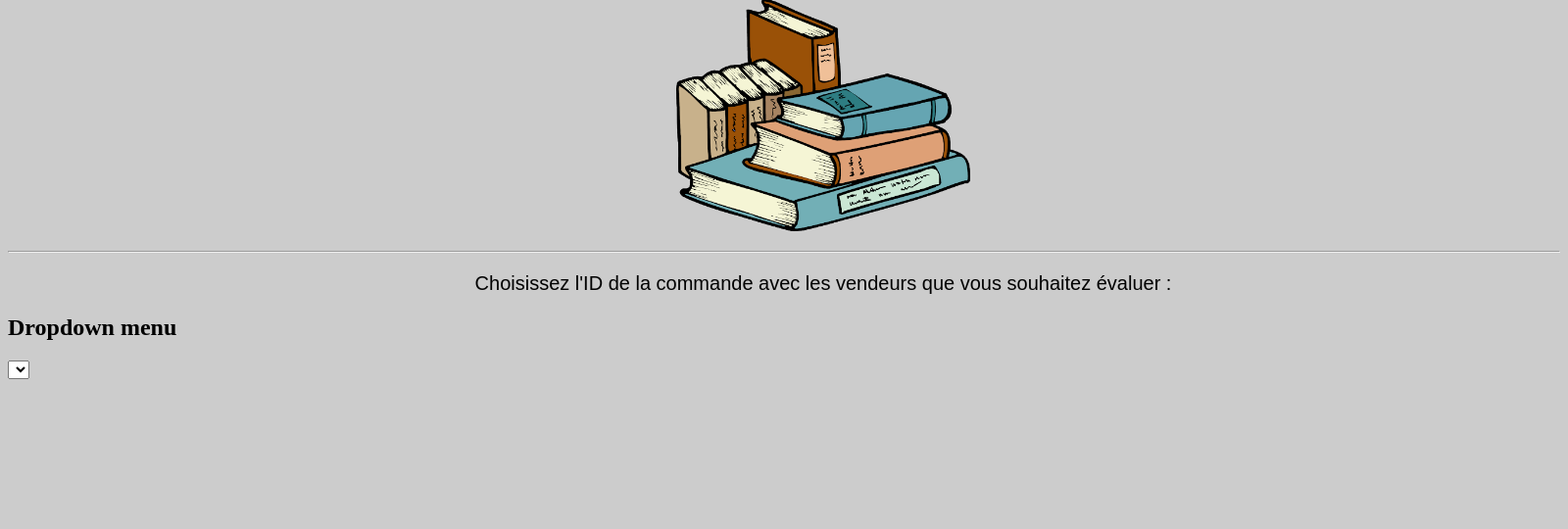
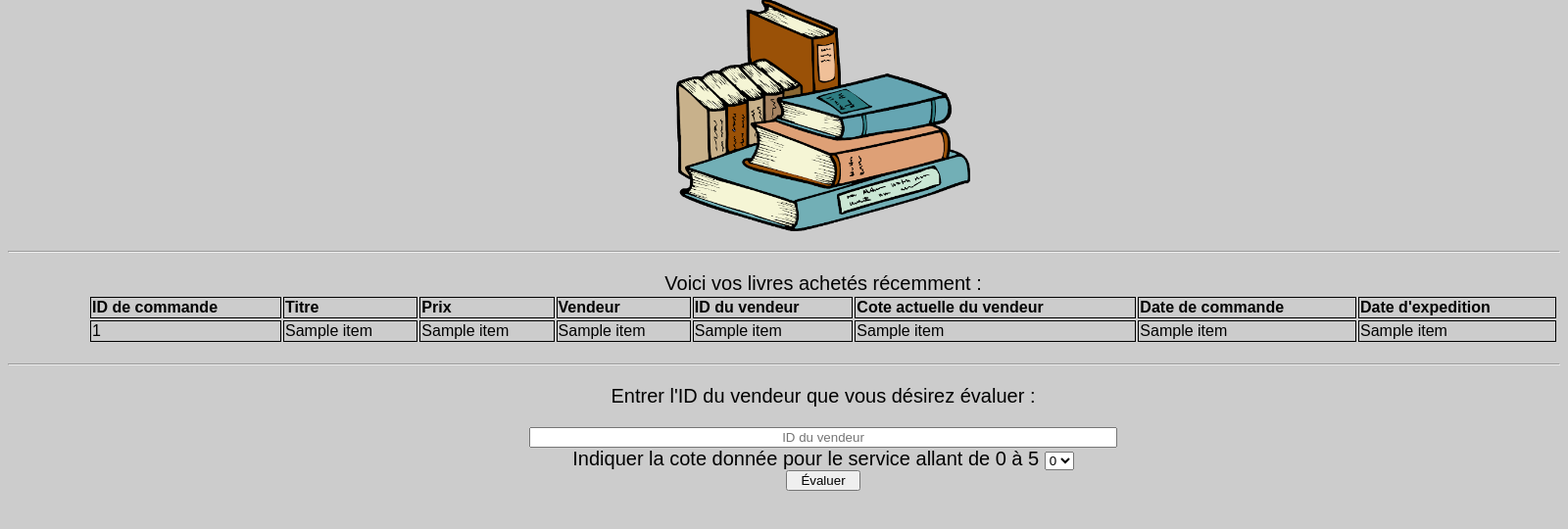
Before and after one commit to NicLeBlanc/GLO-2005_TP, a Flask app: template templates/evaluation_vendeur.html in a window 1600 px wide. Shown: the part 94-634 px from the top of the page at 98% size. Run offline with Flask 2, Linux system fonts and the light colour scheme; the template is opened without the code that fills it: most values are stand-ins (such as "Sample title", 1, 10 or a date in 2020); lists and menus that the app fills with data are empty.

Commit message:
Ajout évaluation des vendeurs

```diff
--- a/app.py
+++ b/app.py
@@ -12,10 +12,7 @@ conn = connection()
 
 @app.route("/", methods=['POST', 'GET'])
 def main():
-    cmd = 'SELECT * FROM Livres ORDER BY annee_publication DESC limit 10;'
-    cur = conn.cursor()
-    cur.execute(cmd)
-    info = cur.fetchall()
+    info = select_books_recent()
     return render_template('login.html', livres=info)
 
 @app.route("/login", methods=['POST'])
@@ -147,6 +144,22 @@ def payer_commande():
 
     return render_template('paiement.html')
 
+@app.route("/evaluation", methods=['GET', 'POST'])
+def evaluation():
+    commandes = ligne_commande(ProfileUtilisateur["courriel"])
+    id_vendeur = request.form.get('ID_vendeur')
+    if id_vendeur:
+        cote = request.form.get('cote')
+        commande_vendeur = commande_par_vendeur(ProfileUtilisateur["courriel"],id_vendeur)
+        eval_vendeur = eval_par_vendeur(ProfileUtilisateur["courriel"],id_vendeur)
+        if commande_vendeur > eval_vendeur:
+            insert_review(ProfileUtilisateur["courriel"],id_vendeur,cote)
+            message = "Merci pour votre évaluation !"
+            return render_template('evaluation_vendeur.html', commandes=commandes, message=message)
+        else:
+            message = "Vous avez déjà évalué ce vendeur"
+            return render_template('evaluation_vendeur.html', commandes=commandes, message=message)
+    return render_template('evaluation_vendeur.html', commandes=commandes)
 
 if __name__ == "__main__":
     app.secret_key = 'super secret key'
--- a/templates/evaluation_vendeur.html
+++ b/templates/evaluation_vendeur.html
@@ -11,10 +11,52 @@
 <p><img src="/static/test123.png" alt="Image accueil" class="centre_image"></p>
 <hr>
 <body>
-<p class="centre_texte"> Choisissez l'ID de la commande avec les vendeurs que vous souhaitez &eacutevaluer :
+<p class="centre_texte"> Voici vos livres achet&eacutes r&eacutecemment :
 <br>
-  <h2>Dropdown menu</h2>
-  <select id="select-menu" onchange="OnSelectChange()"></select>
-  <div id_commande="select-result-container"></div>
+ <table class="a">
+  <tr>
+    <th>ID de commande</th>
+    <th>Titre</th>
+    <th>Prix</th>
+    <th>Vendeur</th>
+    <th>ID du vendeur</th>
+    <th>Cote actuelle du vendeur</th>
+    <th>Date de commande</th>
+    <th>Date d'expedition</th>
+  </tr>
+    {% for item in commandes %}
+  <tr>
+    <td>{{item[0]}}</td>
+    <td>{{item[1]}}</td>
+    <td>{{item[2]}}</td>
+    <td>{{item[3]}}</td>
+    <td>{{item[4]}}</td>
+    <td>{{item[5]}}</td>
+    <td>{{item[6]}}</td>
+    <td>{{item[7]}}</td>
+  </tr>
+    {% endfor %}
+</table>
+<hr>
+<p class="centre_texte"> Entrer l'ID du vendeur que vous d&eacutesirez &eacutevaluer :
+  <form action="evaluation" method="post">
+<p class="centre_texte">
+  <input type="text" name="ID_vendeur" class = "box" id="test" type="text" placeholder="ID du vendeur" required><br>
+  Indiquer la cote donn&eacutee pour le service allant de 0 &agrave 5
+    <select name="cote">
+      <option value="0">0</option>
+      <option value="1">1</option>
+      <option value="2">2</option>
+      <option value="3">3</option>
+      <option value="4">4</option>
+      <option value="5">5</option>
+  </select>
+
+<input type="submit" value="Évaluer" name="Évaluer" class="centre_button"></p>
+</form>
+
+{% if message %}
+<div id="cadre">{{ message }}</div>
+{% endif %}
 </body>
 </html>
--- a/templates/nouvelle_commande.html
+++ b/templates/nouvelle_commande.html
@@ -16,9 +16,9 @@
         Entrer le ISBN d'un livre pour l'ajouter &agrave la commande :
   <form action="nouvelle_commande" method="post">
 <p class="centre_texte">
-  <input type="text" name="ajout_commande" class = "box" id="search-field" type="text" placeholder="ISBN du livre voulut"><br>
+  <input type="text" name="ajout_commande" class = "box" id="search-field" type="text" placeholder="ISBN du livre voulut" required><br>
   Indiquer la quantit&eacute voulue :
-    <input type="text" name="nbr_exemplaire" class = "mini_box" id="search-field" type="text" placeholder="Nombre d'exemplaires voulus"><br>
+    <input type="text" name="nbr_exemplaire" class = "mini_box" id="search-field" type="text" placeholder="Nombre d'exemplaires voulus" required><br>
 <input type="submit" value="Ajouter" name="Soumettre" class="centre_button"></p>
   </form>
   {% if message %}
--- a/templates/results.html
+++ b/templates/results.html
@@ -21,6 +21,7 @@
     <th>Pr&eacuteface</th>
     <th>Co&ucirc;t</th>
     <th>Vendeur</th>
+    <th>Cote du vendeur</th>
   </tr>
     {% for item in results %}
   <tr>
@@ -31,6 +32,7 @@
     <td>{{item[4]}}</td>
     <td>{{item[8]}} $</td>
     <td>{{item[10]}}</td>
+    <td>{{item[14]}}</td>
   </tr>
     {% endfor %}
 </table>
--- a/test.py
+++ b/test.py
@@ -72,4 +72,6 @@ cursor = connection.cursor()
 # print(commande_actuelle("catherinegonzalez@jackson-petersen.org"))
 
 
-paiement_commande('test','penis','test',123)
+print(commande_par_vendeur('catherinegonzalez@jackson-petersen.org', 100043))
+print(eval_par_vendeur("watkinsheather@yahoo.com", 100029))
+print(ligne_commande('catherinegonzalez@jackson-petersen.org'))
```
Also changed, not shown: commandes.sql (+19 -1 lines), function.py (+45 -12 lines), templates/bienvenu.html (+5 -6 lines).
